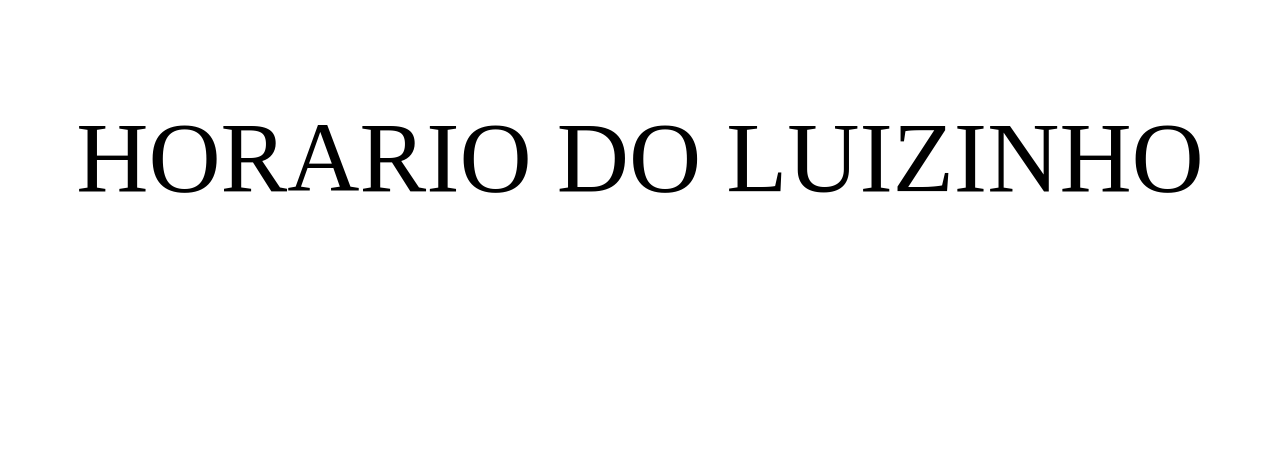
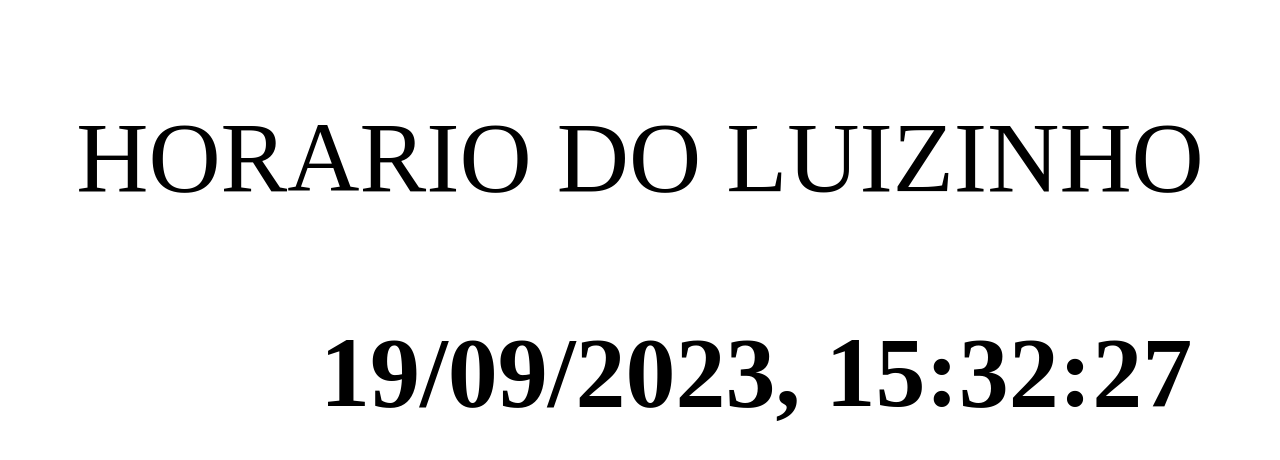
Before and after one commit to RyanKayki/HORARIO-LUIZ, a plain HTML site: page index.html in a window 1280 px wide. Drawn offline with Linux system fonts and the light colour scheme.

Commit message:
Add files via upload

```diff
--- a/index.html
+++ b/index.html
@@ -24,6 +24,21 @@
     </style>
     <p>HORARIO DO LUIZINHO</p>
     <div id="data-hora"></div>
-    <script src="hora.js"></script>
+    <script>
+    function exibirDataHora() {
+        const dataHoraElement = document.getElementById('data-hora')
+
+        function atualizarHora() {
+            const dataHoraAtual = new Date()
+            const formatoDataHora = { year: 'numeric', month: 'numeric', day: 'numeric', hour: 'numeric', minute: 'numeric', second: 'numeric' }
+            const dataHoraFormatada = dataHoraAtual.toLocaleDateString('pt-BR', formatoDataHora)
+
+            dataHoraElement.textContent = `${dataHoraFormatada}`
+        }
+        setInterval(atualizarHora, 1000)
+        atualizarHora()
+    }
+    exibirDataHora()
+    </script>
 </body>
 </html>
```
